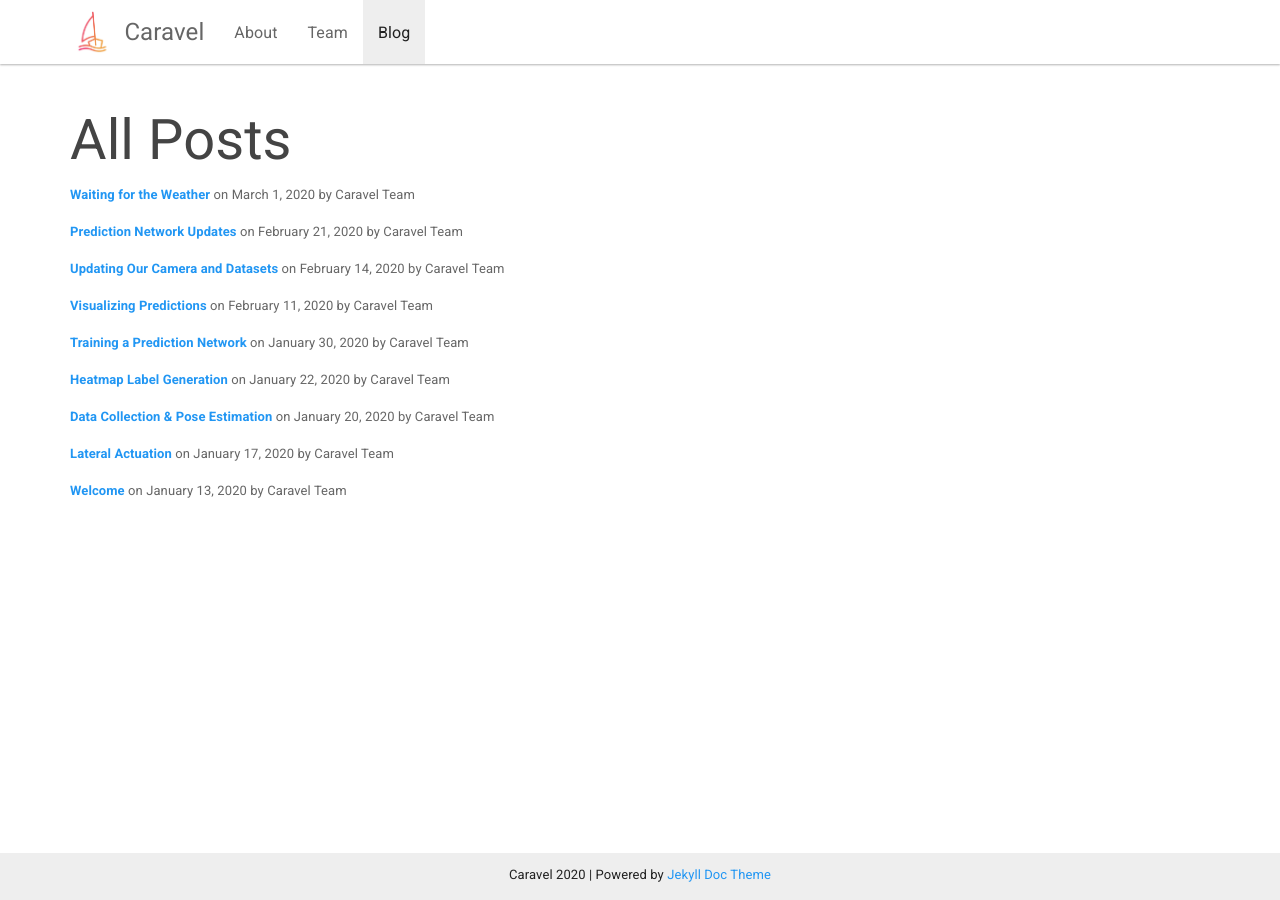
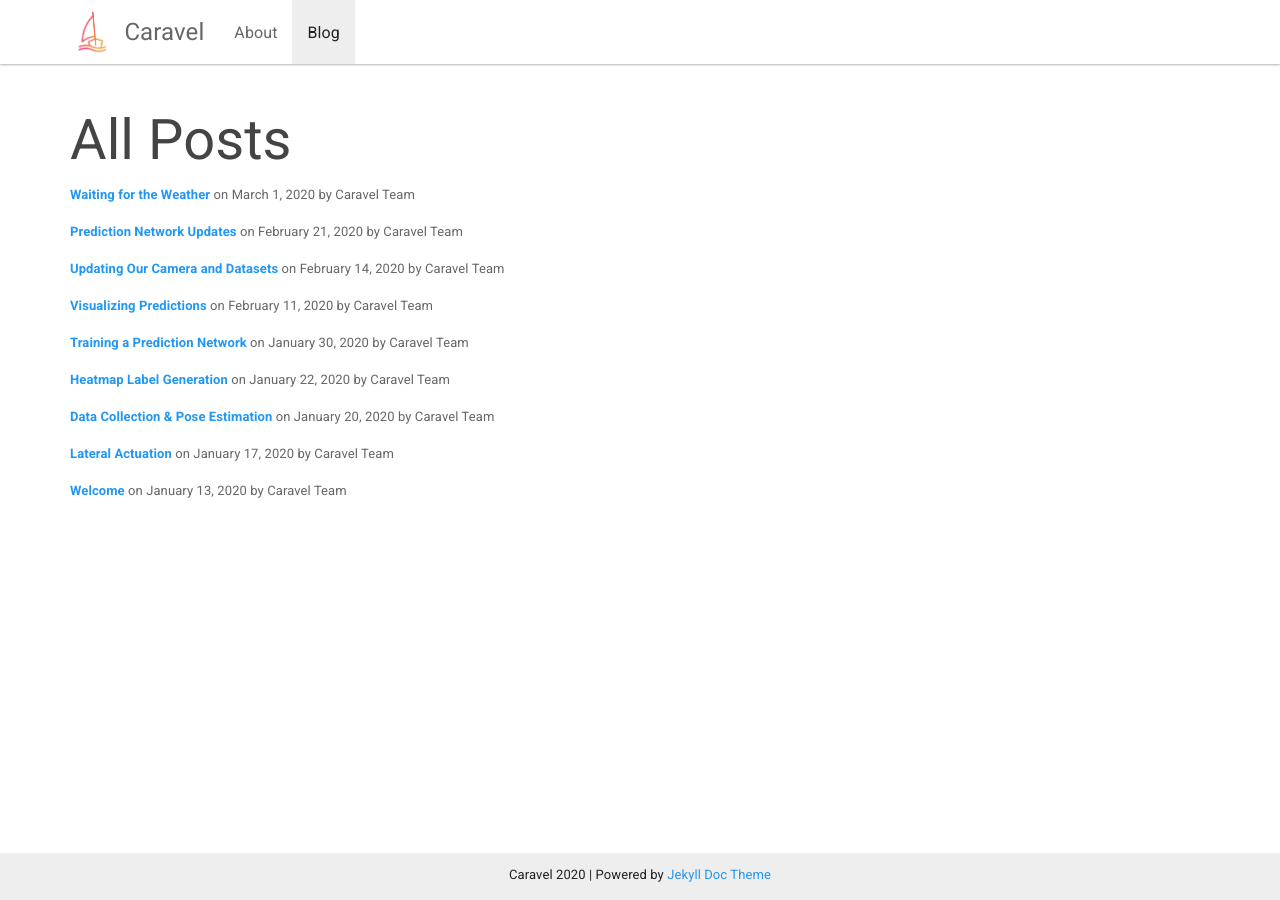
Before and after one commit to gocaravel/gocaravel-site, a Jekyll site: the page built from assets/allposts.html, in a window 1280 px wide. Built offline with Jekyll 4.4.1, drawn with Linux system fonts in a browser that asks for light colours.

Commit message:
remove all nav stuff

```diff
--- a/_includes/topnav.html
+++ b/_includes/topnav.html
@@ -13,8 +13,7 @@
         </div>
         <div id="navbar" class="collapse navbar-collapse">
             <ul class="nav navbar-nav">
-                <li {% if page.sectionid=='docs/home' %} class="active" {% endif %}><a href="{{ "/docs/home/" | relative_url }}">About</a></li>
-                <li {% if page.sectionid=='docs/team' %} class="active" {% endif %}><a href="{{ "/docs/team/" | relative_url }}">Team</a></li>
+                <li {% if page.sectionid=='docs' %} class="active" {% endif %}><a href="{{ "/docs/home/" | relative_url }}">About</a></li>
                 <li {% if page.sectionid=='blog' %} class="active" {% endif %}><a href="{{ site.posts.first.url | relative_url }}">Blog</a></li>
             </ul>
         </div>
```
